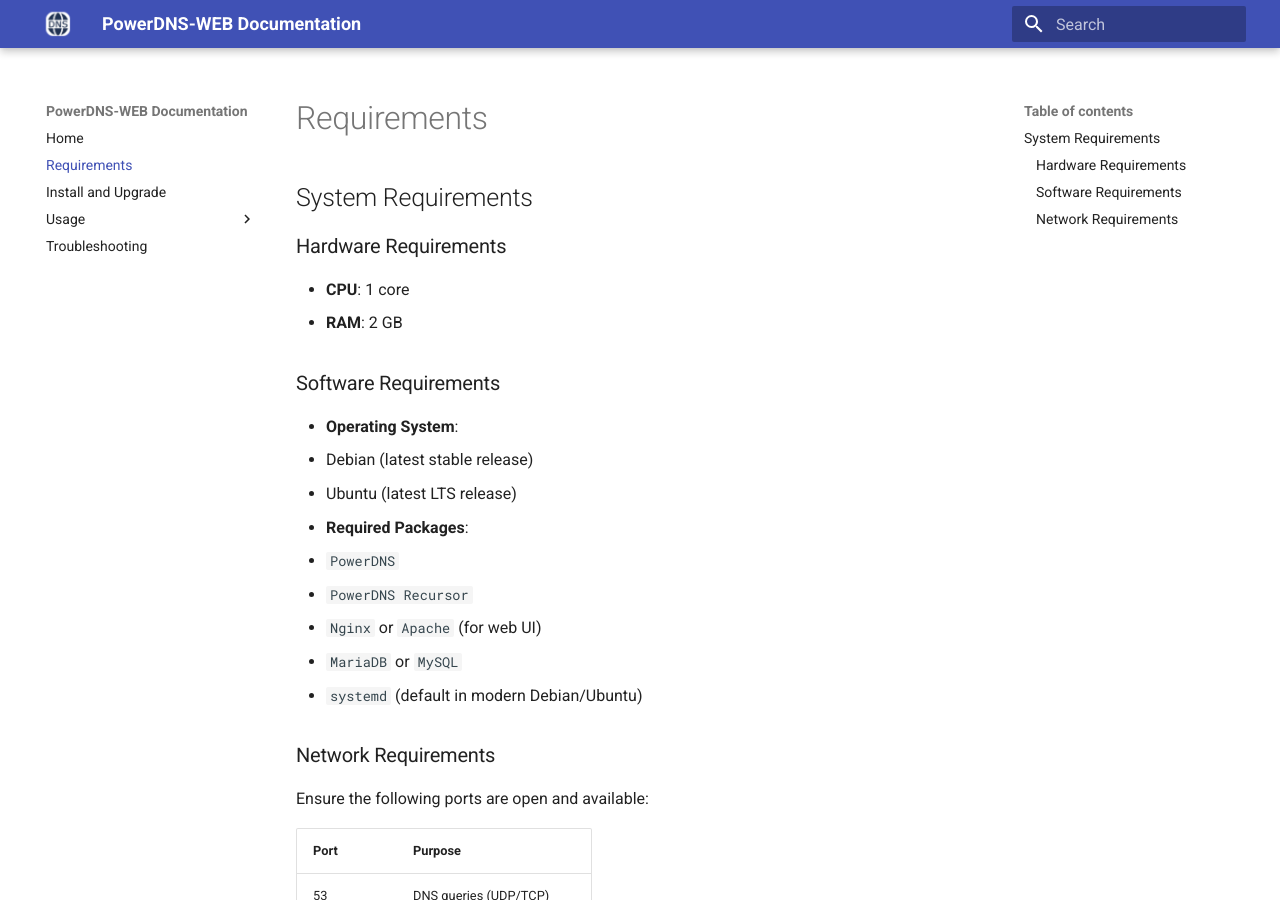
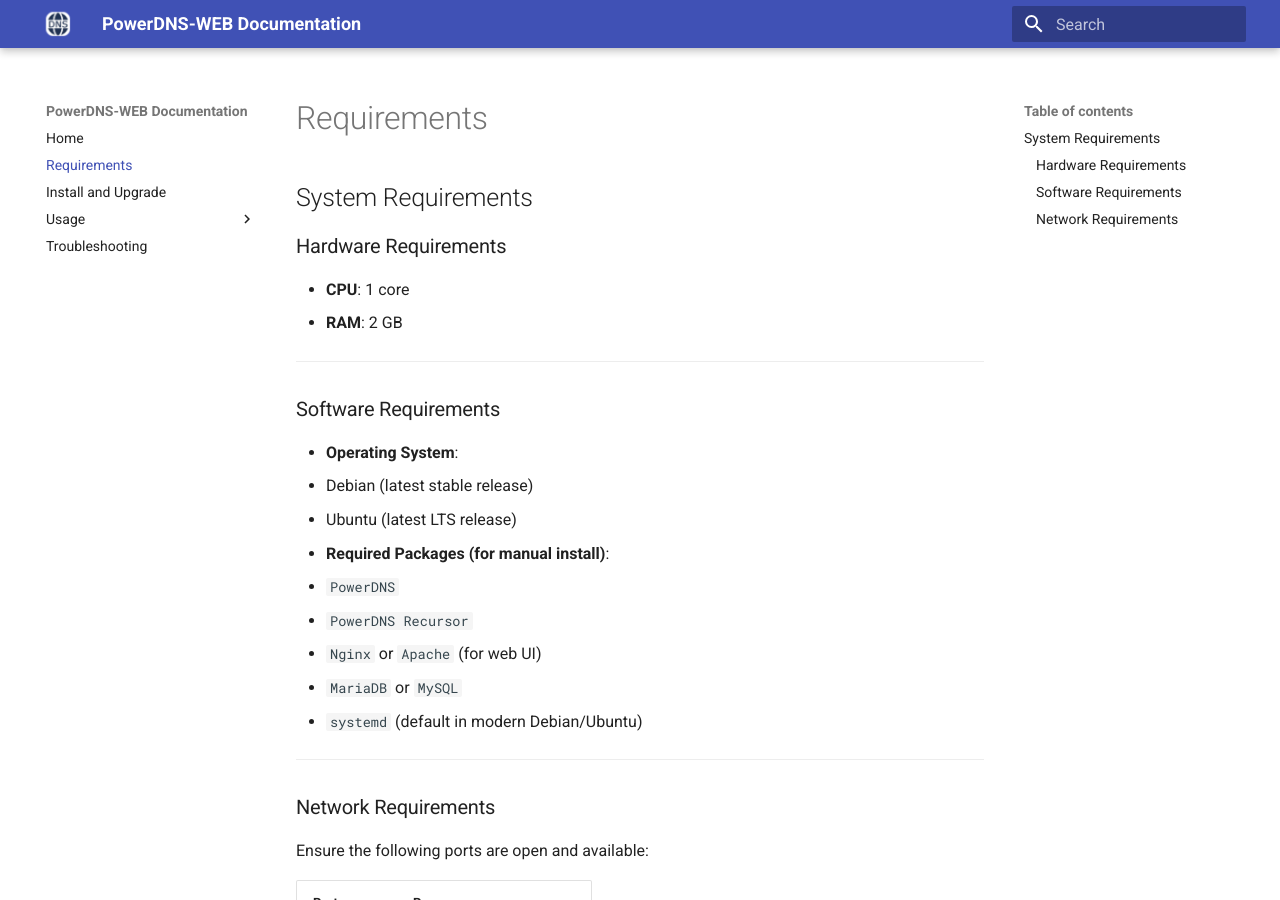
Before and after one commit to Mark-Shternberg/PowerDNS-WEB, an MkDocs documentation site: the page built from docs/requirements.md, in a window 1280 px wide and 900 px high. Built offline with MkDocs 1.6.1 and Material for MkDocs 9.7.7, drawn with Linux system fonts in a browser that asks for light colours.

Commit message:
Requirements update

```diff
--- a/docs/requirements.md
+++ b/docs/requirements.md
@@ -5,17 +5,21 @@
 - **CPU**: 1 core
 - **RAM**: 2 GB
 
+---
+
 ### Software Requirements
 
 - **Operating System**:
   - Debian (latest stable release)
   - Ubuntu (latest LTS release)
-- **Required Packages**:
+- **Required Packages (for manual install)**:
   - `PowerDNS`
   - `PowerDNS Recursor`
   - `Nginx` or `Apache` (for web UI)
   - `MariaDB` or `MySQL`
   - `systemd` (default in modern Debian/Ubuntu)
+
+---
 
 ### Network Requirements
 
```
